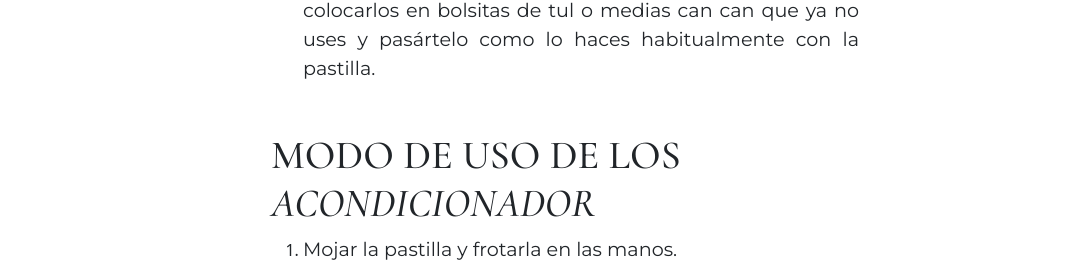
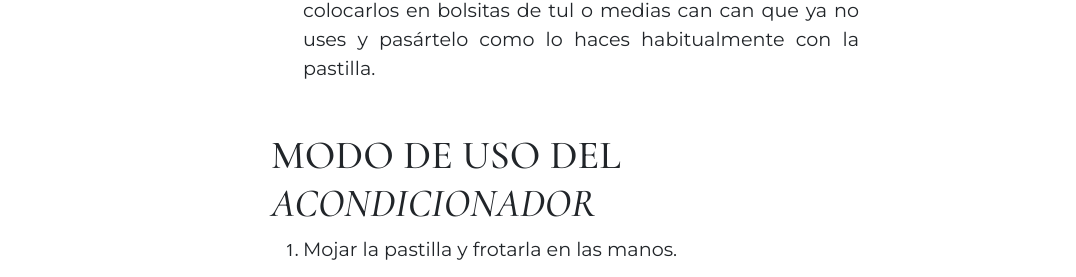
Before and after one commit to J03LJ1M3N3Z/libelulitaCosmetica, a website: page secciones/PreguntasFrecuentes.html in a window 1280 px wide. Shown: the part 4033-4310 px from the top of the page, without its empty margins (75-1151 px from the left). Drawn offline with nearby package versions, Linux system fonts and the light colour scheme.

Commit message:
correccion ultimos detalles preguntas frecuentes

```diff
--- a/secciones/PreguntasFrecuentes.html
+++ b/secciones/PreguntasFrecuentes.html
@@ -155,7 +155,7 @@
                     </ul>
 
                     <div class="ultima-pregunta">
-                        <h2 class="titulos-preguntas">MODO DE USO DE LOS <i>ACONDICIONADOR</i></h2>
+                        <h2 class="titulos-preguntas">MODO DE USO DEL <i>ACONDICIONADOR</i></h2>
                         <ol>
                             <li><p>Mojar la pastilla y frotarla en las manos.</p></li>
                             <li><p>Aplicar en la parte media y puntas del cabello.</p></li>
```
